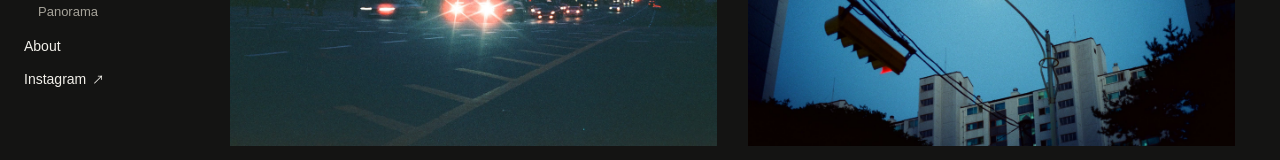
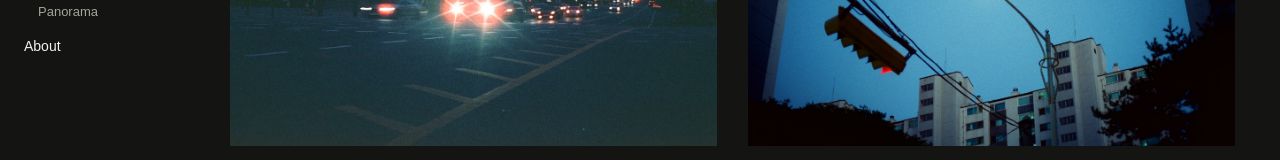
Before and after one commit to kimchi-kang/kimchi-kang.github.io, a React (Vite) app: page / in a window 1280 px wide. Shown: the part 269-429 px from the top of the page. Built offline with nearby package versions, Linux system fonts and the light colour scheme.

Commit message:
Use public handle and remove personal profile details

```diff
--- a/index.html
+++ b/index.html
@@ -4,7 +4,7 @@
     <meta charset="UTF-8" />
     <meta name="viewport" content="width=device-width, initial-scale=1.0" />
     <meta name="theme-color" content="#141413" />
-    <meta name="description" content="KIMCHI-KANG — Seoul, Korea. 35mm film photography." />
+    <meta name="description" content="KIMCHI-KANG — 35mm film photography." />
     <title>KIMCHI-KANG — Film Photography</title>
   </head>
   <body>
--- a/src/App.jsx
+++ b/src/App.jsx
@@ -180,15 +180,6 @@ export function App() {
             About
           </a>
 
-          <a
-            className="nav-link external-link"
-            href={instagramUrl}
-            target="_blank"
-            rel="noreferrer"
-          >
-            Instagram <span aria-hidden="true">↗</span>
-          </a>
-
           {isEditMode && (
             <section className="editor-panel" aria-label="사이트 관리">
               <h2>관리 모드</h2>
@@ -222,12 +213,8 @@ export function App() {
             <div className="about-copy">
               <p>A photographer.</p>
               <ul className="camera-list">
-                <li>SEOUL, KOREA</li>
                 <li>35MM FILM</li>
               </ul>
-              <a className="text-link" href={instagramUrl} target="_blank" rel="noreferrer">
-                @photographer <span aria-hidden="true">↗</span>
-              </a>
             </div>
           </section>
         ) : (
--- a/src/portfolio-data.json
+++ b/src/portfolio-data.json
@@ -1,5 +1,5 @@
 {
-  "instagramUrl": "https://example.com/",
+  "instagramUrl": "",
   "projects": [
     {
       "id": "seoul",
```
